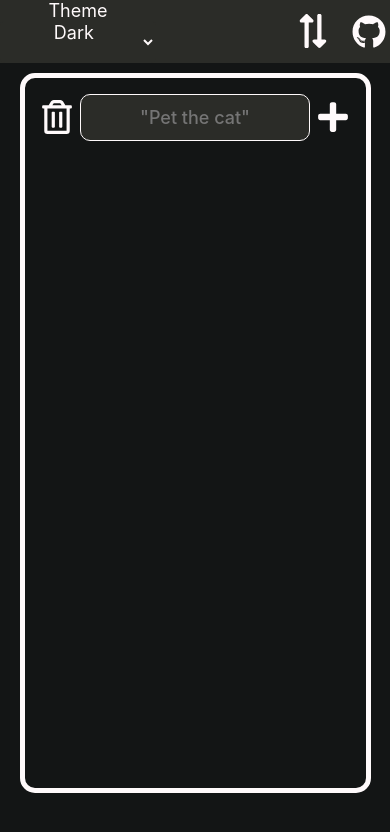
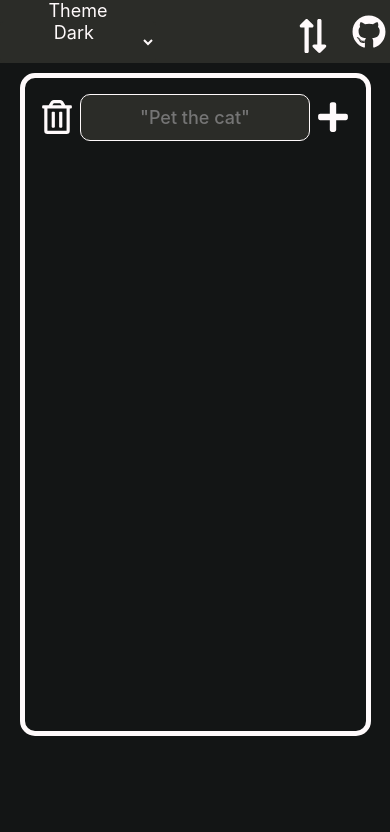
Before and after one commit to EuCaue/yaTODO, a React (Vite) app: page / in a window 390 px wide. Shown: the top 832 px of the page. Built offline with nearby package versions, Linux system fonts and the light colour scheme.

Commit message:
update: layout for tablet+

```diff
--- a/src/components/Todo/styled.ts
+++ b/src/components/Todo/styled.ts
@@ -116,7 +116,7 @@ export const Container = styled.section`
   /* 576px ~ 1100px*/
   @media screen and (min-width: 36em) and (max-width: 65em) {
     max-width: none;
-    width: 90%;
+    width: 92%;
     min-height: 50em;
     font-size: 16px;
 
@@ -135,7 +135,7 @@ export const Container = styled.section`
     }
 
     ${ButtonExchange} {
-      top: 3vh;
+      top: calc(4vw + 0.1rem);
       right: 0.5vw;
     }
   }
@@ -144,7 +144,7 @@ export const Container = styled.section`
     max-width: none;
     width: 90%;
     font-size: 16px;
-    min-height: 45em;
+    min-height: 170vw;
     padding-bottom: 1rem;
 
     ${DeleteButton} {
--- a/src/components/TodoItem/styled.ts
+++ b/src/components/TodoItem/styled.ts
@@ -4,6 +4,7 @@ export const TextTodo = styled.p`
   background-color: ${(props) => props.theme.secondary};
   display: flex;
   align-self: center;
+  padding: 1vw 0 1vw 0;
   justify-content: center;
   align-items: center;
   flex-flow: row-reverse wrap;
@@ -62,6 +63,8 @@ export const Container = styled.article`
   min-height: 10vh;
   height: fit-content;
   min-width: 25vw;
+  width: 25vw;
+  max-width: 25vw;
   word-break: break-all;
   overflow-wrap: break-word;
   word-wrap: break-word;
@@ -73,20 +76,22 @@ export const Container = styled.article`
   position: relative;
   background-color: ${(props) => props.theme.secondary};
 
-  @media screen and (min-width: 36em) and (max-width: 65em) {
-    max-width: 95%;
-    min-width: 50vw;
-    width: 90%;
+  @media screen and (min-width: 36em) and (max-width: 70em) {
+    max-width: 50%;
+    min-width: 40%;
+    width: 40%;
     ${TextTodo} {
       max-width: 90%;
-      width: 68%;
+      width: 63%;
+      padding: 1vw 0 1vw 0;
+      min-height: 1rem;
     }
 
     ${ButtonTodoEdit} {
-      right: 2vw;
+      right: 1vw;
     }
     ${ButtonTodoCheck} {
-      right: 6vw;
+      right: 4vw;
     }
   }
 
@@ -108,14 +113,14 @@ export const Container = styled.article`
     }
 
     ${InputEditTodo} {
-      max-width: none;
+      max-width: unset;
+      max-height: unset;
       font-size: initial;
     }
 
     ${ButtonTodoEditCheck} {
-      right: -0.5vw;
+      right: 2vw;
       top: 2vh;
-      padding-right: 0.5vw;
     }
   }
 `;
```
Also changed, not shown: 2 other files (tests, documents, lock files or other folders).
